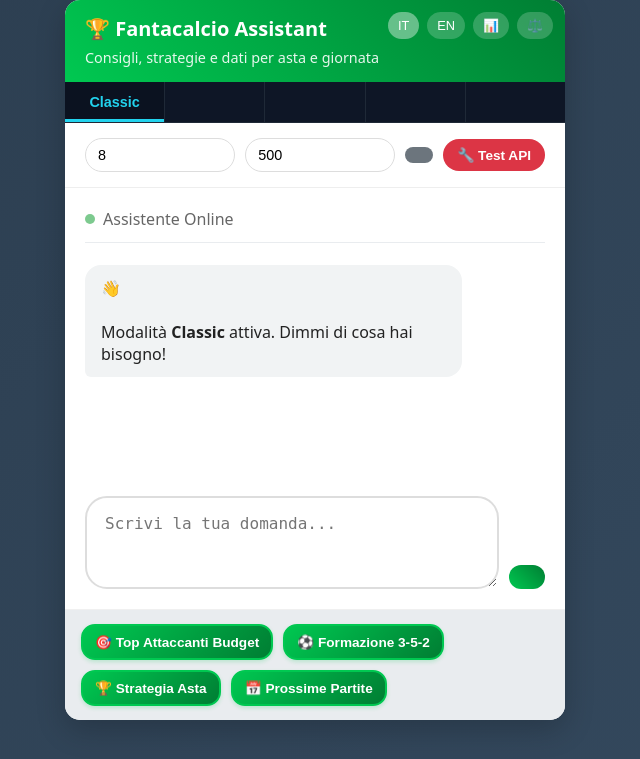
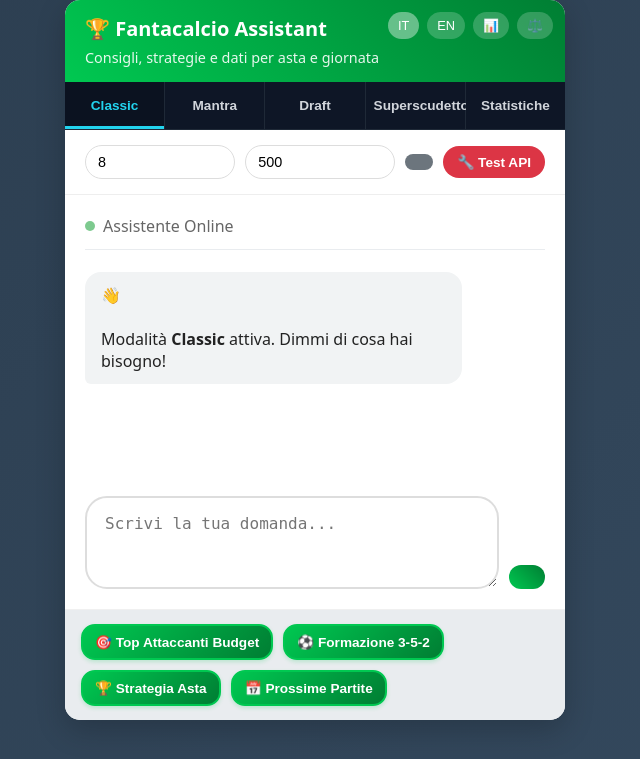
Before and after one commit to daviserra-code/Fantacalcio-AI, a Flask app: page / in a window 1280 px wide. Shown: the top 759 px of the page, without its empty margins (325-965 px from the left). Run offline with Flask 3, Linux system fonts and the light colour scheme.

Commit message:
Assistant checkpoint: Fixed tab visibility for all game modes
Assistant generated file changes:
- templates/index.html: Improve tab visibility and ensure all modes are properly displayed, Improve tab styling for better visibility on all devices

---

User prompt:

the other modes mantra,superscudetto and so on are not visible in the home page

Replit-Commit-Author: Assistant
Replit-Commit-Session-Id: 64b64074-b4ef-4b43-a354-0fba90e7079b

```diff
--- a/templates/index.html
+++ b/templates/index.html
@@ -214,9 +214,29 @@
     /* Mobile tweaks */
     @media (max-width:768px){
       .container{border-radius:0;min-height:100vh}
-      .tabs{overflow-x:auto}
+      .tabs{overflow-x:auto; white-space:nowrap; -webkit-overflow-scrolling:touch}
       .tabs .swipe-hint{display:block}
-      .tab{min-width:100px}
+      .tab{min-width:100px; flex-shrink:0}
+    }
+
+    /* Ensure tabs are always visible */
+    .tabs{
+      display:flex;
+      position:sticky; top:0; z-index:5;
+      background: var(--tabbar-bg);
+      border-bottom:1px solid var(--tab-border);
+      box-shadow: inset 0 -1px 0 rgba(0,0,0,.25);
+      min-height:48px;
+    }
+    .tab{
+      flex:1; padding:12px 8px; text-align:center; cursor:pointer;
+      background: var(--tab-inactive-bg);
+      color: var(--tab-inactive-fg);
+      font-weight:600; font-size:.85rem; border:0;
+      border-right:1px solid var(--tab-border);
+      transition: color .15s ease, background .15s ease, border-color .15s ease;
+      opacity:1;
+      min-width:90px;
     }
 
     /* Specific styles for Historical Stats */
@@ -400,11 +420,11 @@
     <!-- TAB BAR (sempre scura) -->
     <div class="tabs">
       <div class="swipe-hint">← Scorri per vedere tutte le modalità →</div>
-      <button class="tab active" onclick="switchTab('classic', this)">{{ t.modes.classic }}</button>
-      <button class="tab" onclick="switchTab('mantra', this)">{{ t.modes.mantra }}</button>
-      <button class="tab" onclick="switchTab('draft', this)">{{ t.modes.draft }}</button>
-      <button class="tab" onclick="switchTab('superscudetto', this)">{{ t.modes.superscudetto }}</button>
-      <button class="tab" onclick="switchTab('historical', this)">{{ t.historical }}</button>
+      <button class="tab active" onclick="switchTab('classic', this)">Classic</button>
+      <button class="tab" onclick="switchTab('mantra', this)">Mantra</button>
+      <button class="tab" onclick="switchTab('draft', this)">Draft</button>
+      <button class="tab" onclick="switchTab('superscudetto', this)">Superscudetto</button>
+      <button class="tab" onclick="switchTab('historical', this)">Statistiche</button>
     </div>
 
     <!-- Classic -->
```
